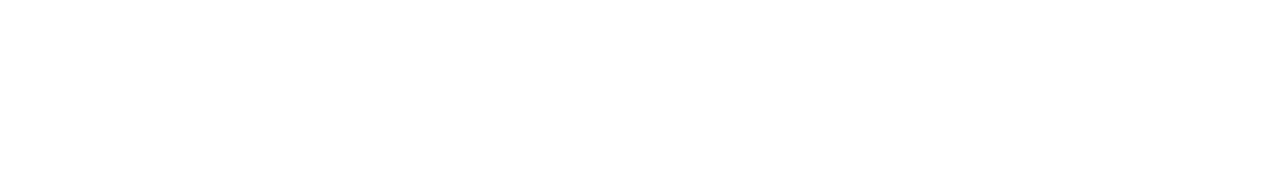
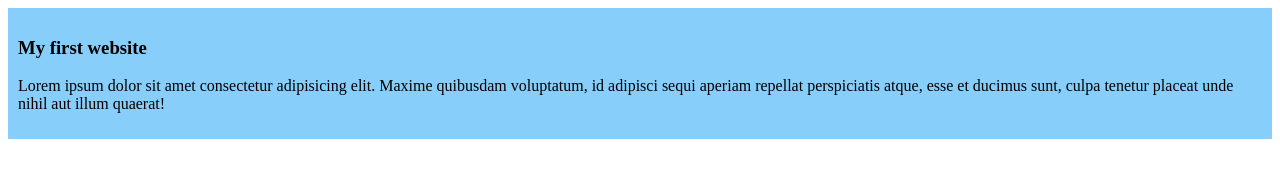
Before and after one commit to Mili-Akther/my-simple-website-3-07, a plain HTML site: page Index.html in a window 1280 px wide. Drawn offline with Linux system fonts and the light colour scheme.

Commit message:
added the first blog

```diff
--- a/Index.html
+++ b/Index.html
@@ -4,8 +4,12 @@
     <meta charset="UTF-8">
     <meta name="viewport" content="width=device-width, initial-scale=1.0">
     <title>My simple website</title>
+    <link rel="stylesheet" href="styles/blog.css">
 </head>
 <body>
-
+    <div>
+        <h3>My first website</h3>
+        <p>Lorem ipsum dolor sit amet consectetur adipisicing elit. Maxime quibusdam voluptatum, id adipisci sequi aperiam repellat perspiciatis atque, esse et ducimus sunt, culpa tenetur placeat unde nihil aut illum quaerat!</p>
+    </div>
 </body>
 </html>
--- /dev/null
+++ b/styles/blog.css
@@ -0,0 +1,4 @@
+div{
+    background-color: lightskyblue;
+    padding: 10px;
+}
```
